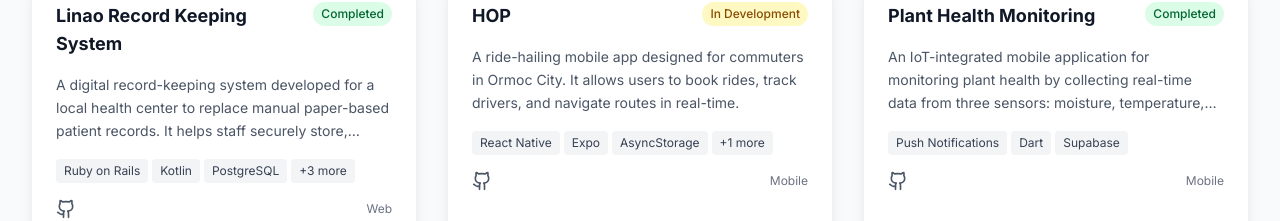
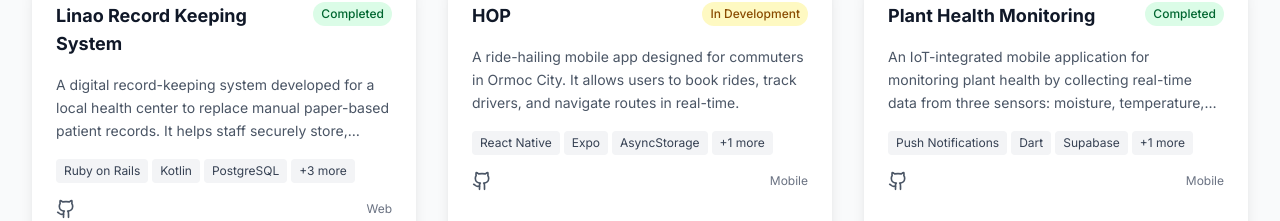
Before and after one commit to KiyoScript/portfolio, a Next.js app: page / in a window 1280 px wide. Shown: the part 3936-4157 px from the top of the page. Built offline with nearby package versions, Linux system fonts and the light colour scheme.

Commit message:
update projects tsx

```diff
--- a/src/components/Projects.tsx
+++ b/src/components/Projects.tsx
@@ -71,7 +71,7 @@ export default function Projects() {
       title: "Plant Health Monitoring",
       description:
         "An IoT-integrated mobile application for monitoring plant health by collecting real-time data from three sensors: moisture, temperature, and light. Data is sent to Supabase and retrieved using Dart, providing users with a dashboard to monitor environmental conditions essential for optimal plant growth.",
-      technologies: ["Push Notifications", "Dart", "Supabase"],
+      technologies: ["Push Notifications", "Dart", "Supabase", "Flutter"],
       category: "mobile",
       github: "https://github.com/KiyoScript/PlantHealthMonitoring",
       live: null,
```
